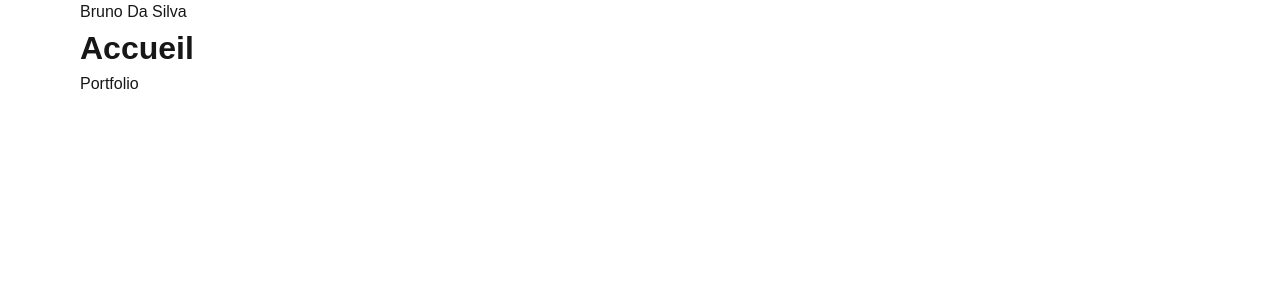
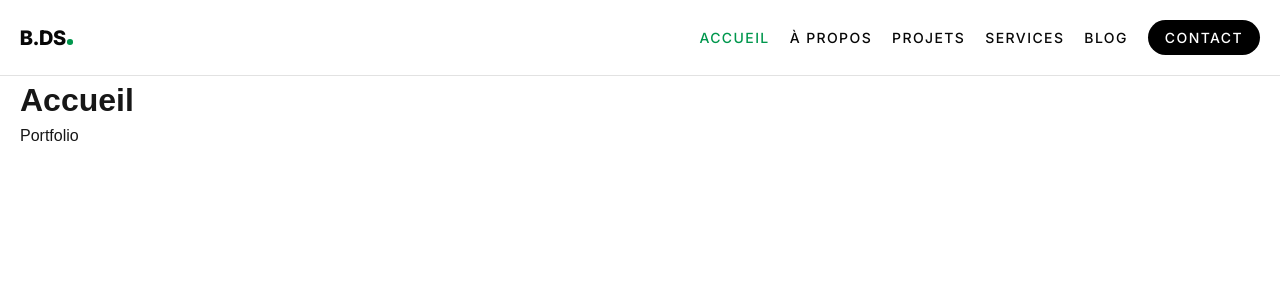
Before and after one commit to Brunofrpt/bds, a Next.js app: page / in a window 1280 px wide. Shown: the top 300 px of the page. Built offline with nearby package versions, Linux system fonts and the light colour scheme.

Commit message:
feat: création du header public et responsive

```diff
--- a/src/app/layout.tsx
+++ b/src/app/layout.tsx
@@ -1,15 +1,19 @@
 import type { Metadata } from "next";
-import { Geist, Geist_Mono } from "next/font/google";
+import { Inter_Tight, Inter } from "next/font/google";
 import "@/styles/main.scss";
 
-const geistSans = Geist({
-  variable: "--font-geist-sans",
+const interTight = Inter_Tight({
+  variable: "--font-inter-tight",
   subsets: ["latin"],
+  weight: ["400", "700", "800"],
+  display: "swap",
 });
 
-const geistMono = Geist_Mono({
-  variable: "--font-geist-mono",
+const inter = Inter({
+  variable: "--font-inter",
   subsets: ["latin"],
+  weight: ["400", "500", "600", "700"],
+  display: "swap",
 });
 
 export const metadata: Metadata = {
@@ -23,7 +27,7 @@ export default function RootLayout({
   children: React.ReactNode;
 }>) {
   return (
-    <html lang="en" className={`${geistSans.variable} ${geistMono.variable}`}>
+    <html lang="en" className={`${interTight.variable} ${inter.variable}`}>
       <body>{children}</body>
     </html>
   );
--- a/src/components/layout/container.tsx
+++ b/src/components/layout/container.tsx
@@ -1,7 +1,8 @@
 type ContainerProps = {
   children: React.ReactNode;
+  className?: string;
 };
 
-export function Container({ children }: ContainerProps) {
-  return <div className="container">{children}</div>;
+export function Container({ children, className }: ContainerProps) {
+  return <div className={`container ${className ?? ""}`}>{children}</div>;
 }
--- /dev/null
+++ b/src/components/layout/header-links.ts
@@ -0,0 +1,7 @@
+export const publicNavigationLinks = [
+  { href: "/", label: "ACCUEIL" },
+  { href: "/a-propos", label: "À PROPOS" },
+  { href: "/projets", label: "PROJETS" },
+  { href: "/services", label: "SERVICES" },
+  { href: "/blog", label: "BLOG" },
+];
--- /dev/null
+++ b/src/components/layout/header.tsx
@@ -0,0 +1,88 @@
+"use client";
+import { useState } from "react";
+import { Container } from "./container";
+import Link from "next/link";
+import { usePathname } from "next/navigation";
+import { publicNavigationLinks } from "./header-links";
+
+export function Header() {
+  const [isMenuOpen, setIsMenuOpen] = useState(false);
+  const pathname = usePathname();
+  return (
+    <header className="header">
+      <nav className="header__nav" aria-label="Navigation principale">
+        <Container className="header__bar">
+          <Link
+            href="/"
+            className="header__logo text-with-dot"
+            aria-label="Retour à l'accueil"
+          >
+            <span className="header__logo-text">B.DS</span>
+          </Link>
+          <button
+            className="header__menu-button"
+            type="button"
+            aria-label={
+              isMenuOpen
+                ? "Fermer le menu de navigation"
+                : "Ouvrir le menu de navigation"
+            }
+            aria-expanded={isMenuOpen}
+            aria-controls="main-menu"
+            onClick={() => setIsMenuOpen(!isMenuOpen)}
+          >
+            {isMenuOpen ? "FERMER" : "MENU"}
+          </button>
+          <div
+            className={`header__menu-panel ${isMenuOpen ? "header__menu-panel--open" : ""}`}
+          >
+            <div className="header__menu-panel-inner">
+              <div className="header__separator" aria-hidden="true" />
+
+              <ul
+                id="main-menu"
+                className={`header__menu ${isMenuOpen ? "header__menu--open" : ""}`}
+                aria-hidden={!isMenuOpen}
+              >
+                {publicNavigationLinks.map((link) => {
+                  let isActive = false;
+                  if (link.href === "/") {
+                    isActive = pathname === "/";
+                  } else {
+                    isActive =
+                      pathname === link.href ||
+                      pathname.startsWith(`${link.href}/`);
+                  }
+                  return (
+                    <li key={link.href}>
+                      <Link
+                        href={link.href}
+                        className={
+                          isActive ? "header__menu-link--active" : undefined
+                        }
+                        aria-current={isActive ? "page" : undefined}
+                        onClick={() => setIsMenuOpen(false)}
+                      >
+                        {link.label}
+                      </Link>
+                    </li>
+                  );
+                })}
+
+                <li>
+                  <a
+                    href="#contact"
+                    onClick={() => setIsMenuOpen(false)}
+                    className="header__contact"
+                  >
+                    CONTACT
+                  </a>
+                </li>
+              </ul>
+            </div>
+          </div>
+        </Container>
+      </nav>
+    </header>
+  );
+}
--- a/src/components/layout/public-layout.tsx
+++ b/src/components/layout/public-layout.tsx
@@ -1,4 +1,5 @@
 import { Container } from "./container";
+import { Header } from "./header";
 
 type PublicLayoutProps = {
   children: React.ReactNode;
@@ -7,11 +8,7 @@ type PublicLayoutProps = {
 export function PublicLayout({ children }: PublicLayoutProps) {
   return (
     <div className="public-layout">
-      <header className="public-layout__header">
-        <Container>
-          <p>Bruno Da Silva</p>
-        </Container>
-      </header>
+      <Header />
 
       <main className="public-layout__main">
         <Container>{children}</Container>
--- a/src/styles/abstracts/_mixins.scss
+++ b/src/styles/abstracts/_mixins.scss
@@ -1 +1,14 @@
 // Reusable Sass mixins.
+@use "./variables" as variables;
+
+@mixin tablet {
+  @media (min-width: variables.$breakpoint-tablet) {
+    @content;
+  }
+}
+
+@mixin desktop {
+  @media (min-width: variables.$breakpoint-desktop) {
+    @content;
+  }
+}
--- a/src/styles/abstracts/_variables.scss
+++ b/src/styles/abstracts/_variables.scss
@@ -1 +1,15 @@
 // Global design tokens.
+$primary-color-text: #070707;
+$secondary-color-text: #00974d;
+$third-color-text: #ffffff;
+$stroke-color-1: #e2e2e2;
+
+$border-primary: 1px solid $stroke-color-1;
+
+$spacing-md: 20px;
+
+$radius-pill: 36px;
+$radius-card: 18px;
+
+$breakpoint-tablet: 768px;
+$breakpoint-desktop: 1024px;
--- /dev/null
+++ b/src/styles/components/_text-with-dot.scss
@@ -0,0 +1,15 @@
+@use "../abstracts/variables" as variables;
+
+.text-with-dot {
+  display: inline-flex;
+  align-items: baseline;
+  gap: 0.08em;
+
+  &::after {
+    content: "";
+    width: 0.35em;
+    height: 0.35em;
+    border-radius: 50%;
+    background-color: variables.$secondary-color-text;
+  }
+}
--- a/src/styles/layout/_container.scss
+++ b/src/styles/layout/_container.scss
@@ -1,4 +1,6 @@
 .container {
-  width: min(100% - 32px, 1120px);
+  width: 100%;
+  max-width: 1300px;
   margin-inline: auto;
+  padding-inline: 20px;
 }
--- a/src/styles/layout/_header.scss
+++ b/src/styles/layout/_header.scss
@@ -1 +1,202 @@
 // Public header styles.
+@use "../abstracts/variables" as variables;
+@use "../abstracts/mixins" as mixins;
+
+.header {
+  border-bottom: variables.$border-primary;
+
+  &__bar {
+    display: flex;
+    justify-content: space-between;
+    flex-wrap: wrap;
+    align-items: center;
+    padding-block: variables.$spacing-md;
+  }
+
+  &__logo-text {
+    color: variables.$primary-color-text;
+    font-family: var(--font-inter-tight);
+    font-size: 20px;
+    font-weight: 800;
+  }
+
+  &__menu-button {
+    padding-block: 7px;
+    padding-inline: 17px;
+    background-color: transparent;
+    border-radius: 36px;
+    border: variables.$border-primary;
+    font-family: var(--font-inter);
+    font-size: 12px;
+    font-weight: 600;
+    letter-spacing: 1.2px;
+  }
+
+  &__separator {
+    border-top: variables.$border-primary;
+    margin-top: variables.$spacing-md;
+  }
+
+  &__menu-panel {
+    display: grid;
+    width: calc(100% + (variables.$spacing-md * 2));
+    margin-inline: calc(variables.$spacing-md * -1);
+    grid-template-rows: 0fr;
+    transition: grid-template-rows 800ms ease;
+  }
+
+  &__menu-panel--open {
+    grid-template-rows: 1fr;
+  }
+
+  &__menu-panel-inner {
+    min-height: 0;
+    overflow: hidden;
+  }
+
+  &__menu {
+    display: flex;
+    flex-direction: column;
+    list-style: none;
+    width: 100%;
+    min-height: 0;
+    overflow: hidden;
+    visibility: hidden;
+    margin: 0;
+    padding-block: 0;
+    padding-inline: variables.$spacing-md;
+    font-family: var(--font-inter);
+    color: variables.$primary-color-text;
+    font-size: 14px;
+    letter-spacing: 1.4px;
+    font-weight: 500;
+    gap: 10px;
+    transition:
+      padding-block 800ms ease,
+      visibility 0ms linear 800ms;
+
+    li {
+      opacity: 0;
+      transform: translateY(-6px);
+      transition:
+        opacity 420ms ease,
+        transform 520ms ease;
+    }
+
+    li:nth-child(1) {
+      transition-delay: 280ms;
+    }
+
+    li:nth-child(2) {
+      transition-delay: 240ms;
+    }
+
+    li:nth-child(3) {
+      transition-delay: 200ms;
+    }
+
+    li:nth-child(4) {
+      transition-delay: 160ms;
+    }
+
+    li:nth-child(5) {
+      transition-delay: 120ms;
+    }
+
+    li:nth-child(6) {
+      transition-delay: 80ms;
+    }
+
+    a {
+      transition: color 300ms ease;
+
+      &:hover {
+        color: variables.$secondary-color-text;
+      }
+    }
+
+    .header__contact:hover {
+      background-color: variables.$secondary-color-text;
+      color: variables.$third-color-text;
+    }
+  }
+
+  &__menu-link--active {
+    color: variables.$secondary-color-text;
+  }
+
+  &__contact {
+    display: inline-flex;
+    align-items: center;
+    justify-content: center;
+    width: 100%;
+    padding-block: 7px;
+    padding-inline: 17px;
+    background-color: black;
+    color: variables.$third-color-text;
+    border-radius: variables.$radius-pill;
+  }
+
+  &__menu--open {
+    padding-top: 20px;
+    visibility: visible;
+    transition: padding-block 800ms ease;
+
+    li {
+      opacity: 1;
+      transform: translateY(0);
+    }
+
+    li:nth-child(1) {
+      transition-delay: 0ms;
+    }
+
+    li:nth-child(2) {
+      transition-delay: 100ms;
+    }
+
+    li:nth-child(3) {
+      transition-delay: 200ms;
+    }
+
+    li:nth-child(4) {
+      transition-delay: 300ms;
+    }
+
+    li:nth-child(5) {
+      transition-delay: 400ms;
+    }
+
+    li:nth-child(6) {
+      transition-delay: 500ms;
+    }
+  }
+
+  @include mixins.tablet {
+    &__menu-button {
+      display: none;
+    }
+
+    &__menu-panel {
+      grid-template-rows: 1fr;
+      width: auto;
+    }
+
+    &__separator {
+      display: none;
+    }
+
+    &__menu {
+      visibility: visible;
+      flex-direction: row;
+      align-items: center;
+      padding-block: 0;
+      gap: variables.$spacing-md;
+
+      li {
+        opacity: 1;
+        transform: translateY(0);
+      }
+    }
+  }
+}
--- a/src/styles/main.scss
+++ b/src/styles/main.scss
@@ -6,6 +6,8 @@
 @use "base/base";
 @use "base/typography";
 
+@use "components/text-with-dot";
+
 @use "layout/container";
 @use "layout/header";
 @use "layout/footer";
```
